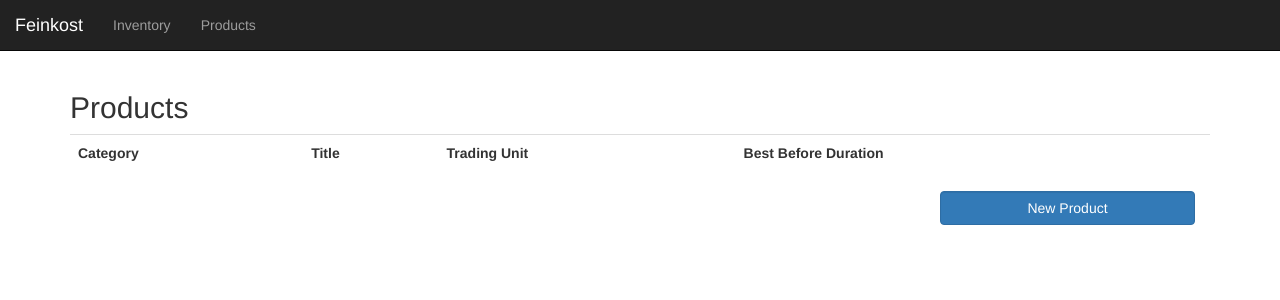
After one commit to leonhandreke/feinkost, a Flask app: page /product in a window 1280 px wide. The commit adds this page. Shown: the top 300 px of the page. Run offline with Flask 2, Linux system fonts and the light colour scheme; lists and menus that the app fills with data are empty; some libraries are stand-ins or nearby versions.

Commit message:
Add product list view

```diff
--- a/feinkost/templates/base.html
+++ b/feinkost/templates/base.html
@@ -7,6 +7,7 @@
 		<a class="navbar-brand" href="/">Feinkost</a>
 		<ul class="nav navbar-nav">
 			<li><a href="/">Inventory</a></li>
+      <li><a href="{{ url_for('product_list') }}">Products</a></li>
 		</ul>
 	</div>
 </div>
--- /dev/null
+++ b/feinkost/templates/product_list.html
@@ -0,0 +1,44 @@
+{% extends "base.html" %}
+
+{% block center %}
+<h2>Products</h2>
+<table class="table">
+  <tr>
+    <th>Category</th>
+    <th>Title</th>
+    <th>Trading Unit</th>
+    <th>Best Before Duration</th>
+  </tr>
+  {% for product in products %}
+  <tr>
+    <td>{{ product.category.name }}</td>
+    <td>{{ product.name }}</td>
+    <td>{{ (product.quantity, product.get_unit())|render_quantity }}</td>
+    <td>
+      {% if product.best_before_days != None %}
+        {% set days = product.best_before_days %}
+
+        {% if abs(days) > 356 %}
+        {{ int(days / 365) }} year{% if int(abs(days / 365)) >= 2 %}s{% endif %}
+        {% elif abs(days) > 30 %}
+        {{ int(days // 30) }} month{% if int((days / 30)) >= 2 %}s{% endif %}
+        {% else %}
+        {{ days }} day{% if days >= 2 %}s{% endif %}
+        {% endif %}
+      {% else %}
+        Inf
+      {% endif %}
+    </td>
+  </tr>
+  {% endfor %}
+</table>
+
+<div class="form">
+  <div class="col-xs-12 col-md-3 pull-right form-group">
+    <!-- Use form-control to make the button full-width -->
+    <a href="{{ url_for('product_create') }}">
+      <button type="button" class="btn btn-primary form-control">New Product</button>
+    </a>
+  </div>
+</div>
+{% endblock %}
--- a/feinkost/views.py
+++ b/feinkost/views.py
@@ -135,3 +135,8 @@ def product_create():
             form.trading_unit.data = str(codecheck_product['quantity']) + codecheck_product['unit']
             form.category.data = codecheck_product['category']
         return render_template('product_create.html', form=form)
+
+@app.route('/product')
+def product_list():
+    # TODO: Order by category name (or even aggregate somehow?)
+    return render_template('product_list.html', products=Product.objects, abs=abs, int=int)
```
